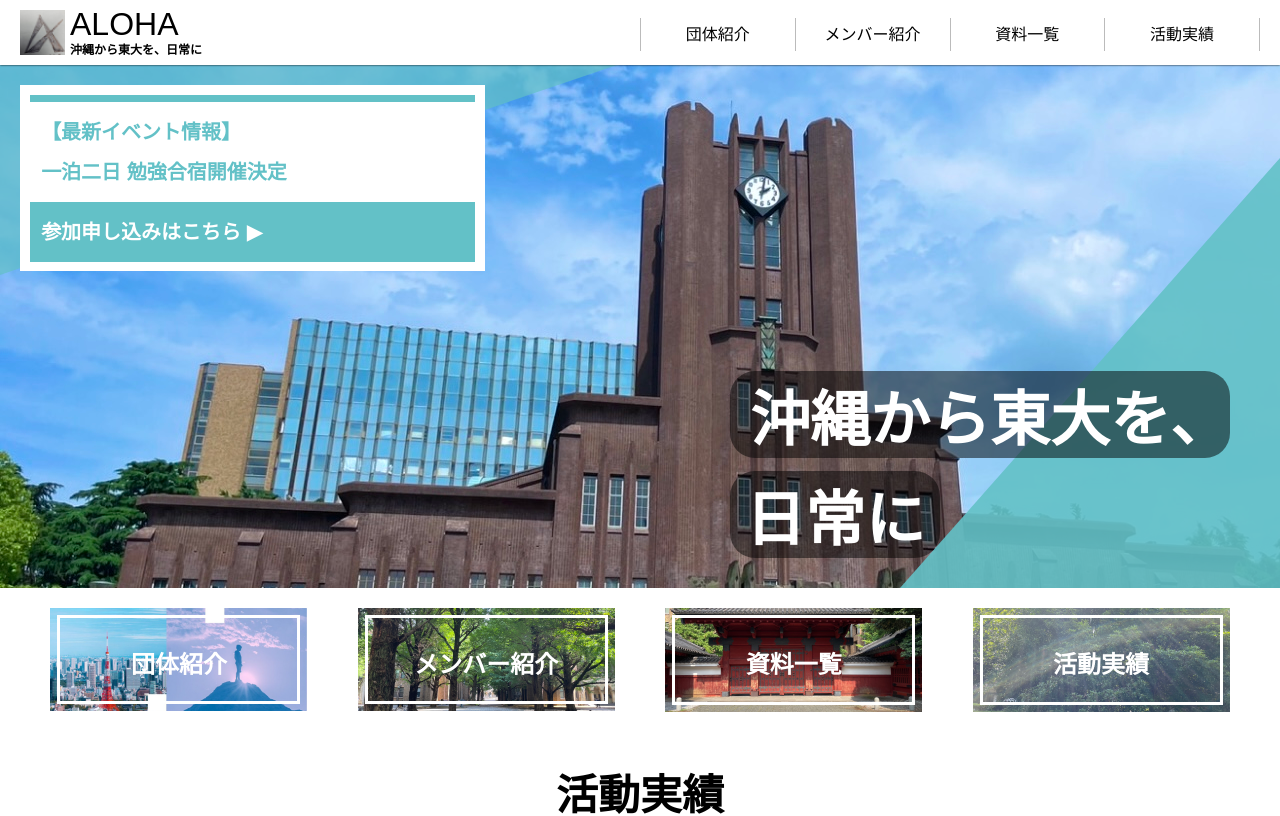
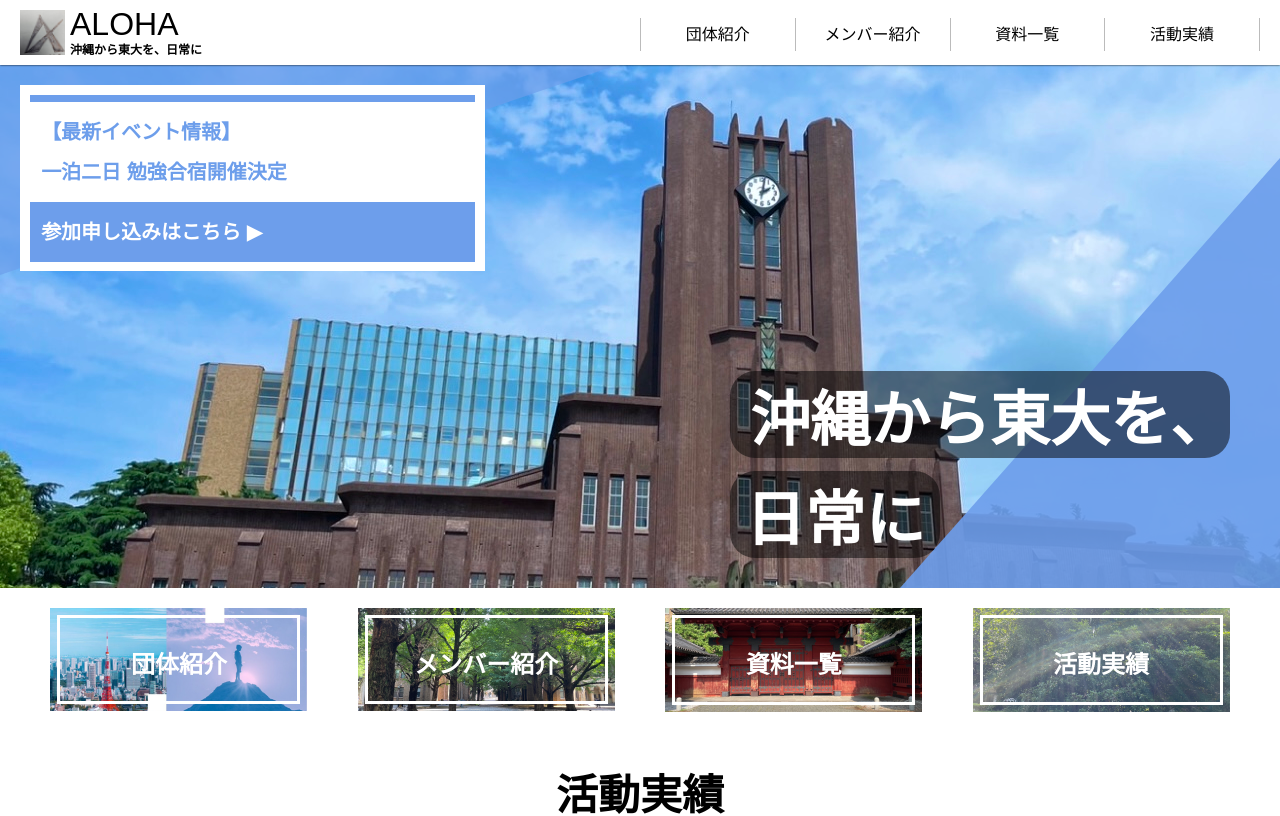
Before and after one commit to ReoYabiku/aloha-hp-next, a Next.js app: page / in a window 1280 px wide. Shown: the top 816 px of the page. Built offline with nearby package versions, Linux system fonts and the light colour scheme.

Commit message:
tmp color

```diff
--- a/app/globals.css
+++ b/app/globals.css
@@ -22,10 +22,12 @@ code {
   --color-black: #000000;
   --color-text: #666666;
   --color-header-border: #BBBBBB;
-  --color-main: #63C1C7;
+  /* --color-main: #63C1C7; */
+  --color-main: #6d9eebff;
   --color-pale-main: #ECF8F5;
   --color-white: #ffffff;
-  --color-blue: #8ABEFA;
+  /* --color-blue: #8ABEFA; */
+  --color-blue: #ea9999ff;
   --color-gray: #F6F6F6;
   --color-border: #BBBBBB;
   --color-link:  #0000ee;
```
